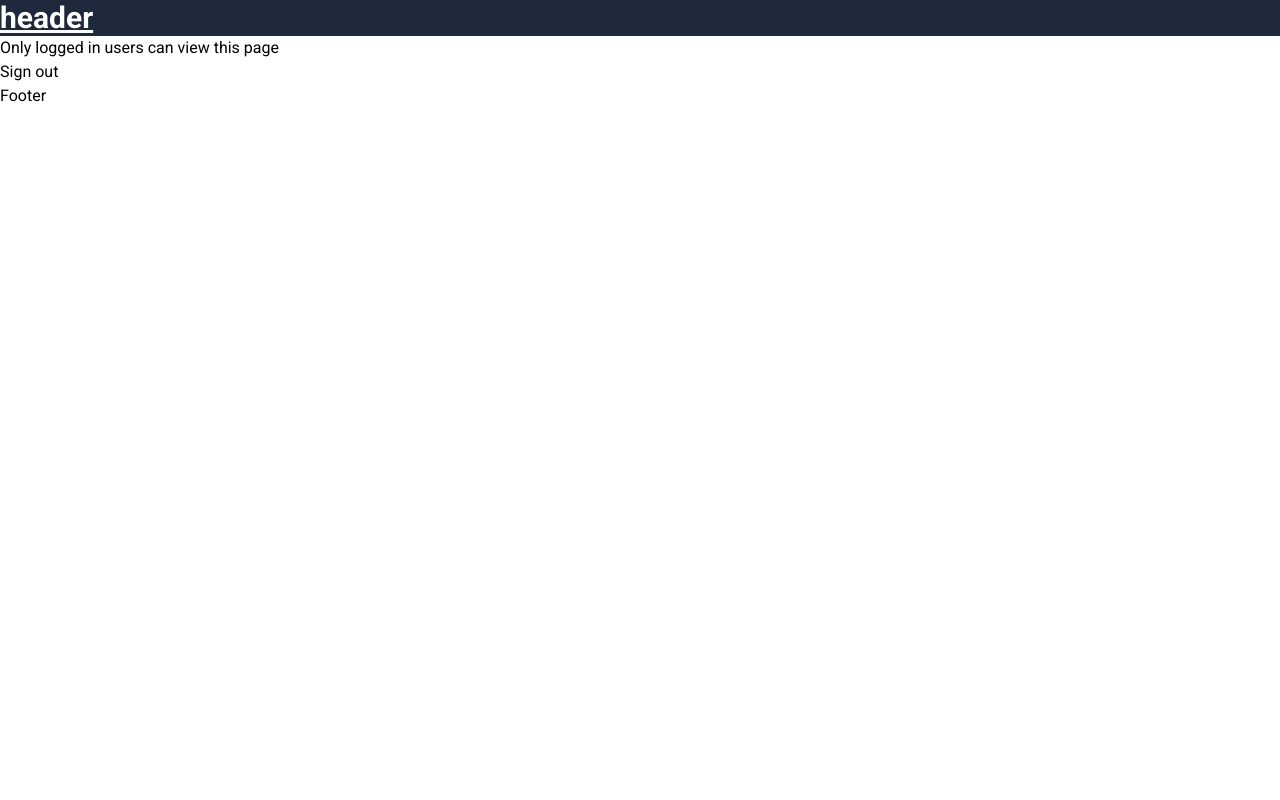
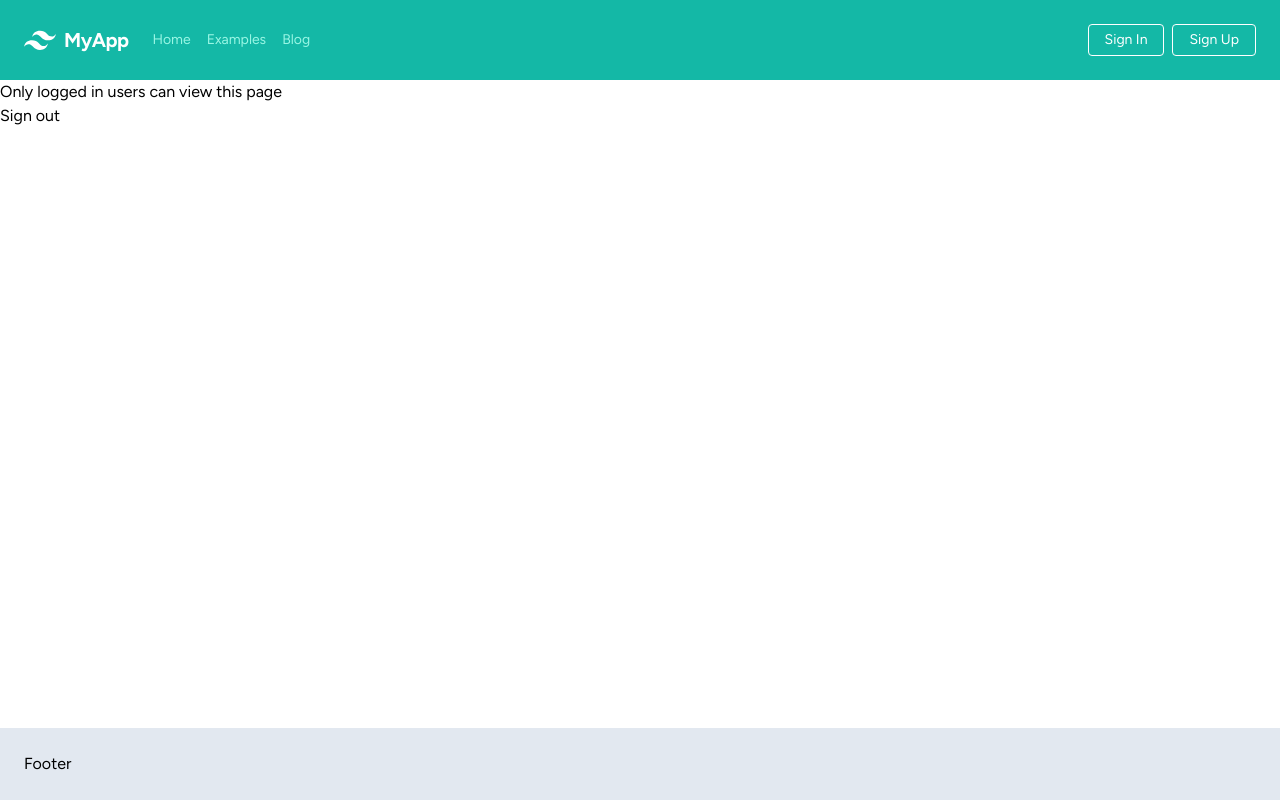
Before and after one commit to adscrum/adscrum, a Next.js app: page /dashboard in a window 1280 px wide. Built offline with nearby package versions, Linux system fonts and the light colour scheme; no server answers; sample sign-in values are in the browser's storage.

Commit message:
Basic styling added to navbar and footer

```diff
--- a/src/app/layout.js
+++ b/src/app/layout.js
@@ -5,8 +5,8 @@
 import {AuthContextProvider} from "@/context/AuthContext";
 
 //adding nextjs fonts https://blog.logrocket.com/next-js-font-optimization-custom-google-fonts/
-import {Roboto} from "@next/font/google";
-const roboto = Roboto({weight: ["400", "700", "900"], subsets: ["latin"]});
+import {Figtree} from "@next/font/google";
+const figtree = Figtree({weight: ["400", "700", "900"], subsets: ["latin"]});
 
 export default function RootLayout({children}) {
   return (
@@ -16,12 +16,13 @@
         head.js. Find out more at https://beta.nextjs.org/docs/api-reference/file-conventions/head
       */}
       <head />
-      <body>
+      {/* Set flex and 100vh to stick footer component to bottom page https://dev.to/nehalahmadkhan/how-to-make-footer-stick-to-bottom-of-web-page-3i14 */}
+      <body className="flex h-screen flex-col">
         <AuthContextProvider>
           <Navbar />
           <style jsx global>{`
             :root {
-              --roboto-font: ${roboto.style.fontFamily};
+              --roboto-font: ${figtree.style.fontFamily};
             }
           `}</style>
           {children}
--- a/src/app/page.js
+++ b/src/app/page.js
@@ -8,113 +8,12 @@
 export default function Home() {
   return (
     <div>
-      <main className="flex min-h-screen flex-col items-center justify-between p-24">
-        <div className="z-10 w-full max-w-5xl items-center justify-between font-mono text-sm lg:flex">
-          <p className="fixed left-0 top-0 flex w-full justify-center border-b border-gray-300 bg-gradient-to-b from-zinc-200 pb-6 pt-8 backdrop-blur-2xl dark:border-neutral-800 dark:bg-zinc-800/30 dark:from-inherit lg:static lg:w-auto  lg:rounded-xl lg:border lg:bg-gray-200 lg:p-4 lg:dark:bg-zinc-800/30">
-            Get started by editing&nbsp;
-            <code className="font-mono font-bold">src/app/page.js</code>
-          </p>
-          <div className="fixed bottom-0 left-0 flex h-48 w-full items-end justify-center bg-gradient-to-t from-white via-white dark:from-black dark:via-black lg:static lg:h-auto lg:w-auto lg:bg-none">
-            <a
-              className="pointer-events-none flex place-items-center gap-2 p-8 lg:pointer-events-auto lg:p-0"
-              href="https://vercel.com?utm_source=create-next-app&utm_medium=appdir-template&utm_campaign=create-next-app"
-              target="_blank"
-              rel="noopener noreferrer"
-            >
-              By{" "}
-              <Image
-                src="/vercel.svg"
-                alt="Vercel Logo"
-                className="dark:invert"
-                width={100}
-                height={24}
-                priority
-              />
-            </a>
-          </div>
-        </div>
-
-        <div className="relative flex place-items-center before:absolute before:h-[300px] before:w-[480px] before:-translate-x-1/2 before:rounded-full before:bg-gradient-radial before:from-white before:to-transparent before:blur-2xl before:content-[''] after:absolute after:-z-20 after:h-[180px] after:w-[240px] after:translate-x-1/3 after:bg-gradient-conic after:from-sky-200 after:via-blue-200 after:blur-2xl after:content-[''] before:dark:bg-gradient-to-br before:dark:from-transparent before:dark:to-blue-700 before:dark:opacity-10 after:dark:from-sky-900 after:dark:via-[#0141ff] after:dark:opacity-40 before:lg:h-[360px]">
-          <Image
-            className="relative dark:drop-shadow-[0_0_0.3rem_#ffffff70] dark:invert"
-            src="/next.svg"
-            alt="Next.js Logo"
-            width={180}
-            height={37}
-            priority
-          />
-        </div>
-
-        <div className="mb-32 grid text-center lg:mb-0 lg:grid-cols-4 lg:text-left">
-          <a
-            href="https://beta.nextjs.org/docs?utm_source=create-next-app&utm_medium=appdir-template&utm_campaign=create-next-app"
-            className="group rounded-lg border border-transparent px-5 py-4 transition-colors hover:border-gray-300 hover:bg-gray-100 hover:dark:border-neutral-700 hover:dark:bg-neutral-800/30"
-            target="_blank"
-            rel="noopener noreferrer"
-          >
-            <h2 className={`mb-3 text-2xl font-semibold`}>
-              Docs{" "}
-              <span className="inline-block transition-transform group-hover:translate-x-1 motion-reduce:transform-none">
-                -&gt;
-              </span>
-            </h2>
-            <p className={`m-0 max-w-[30ch] text-sm opacity-50`}>
-              Find in-depth information about Next.js features and API.
-            </p>
-          </a>
-
-          <a
-            href="https://nextjs.org/learn?utm_source=create-next-app&utm_medium=appdir-template-tw&utm_campaign=create-next-app"
-            className="group rounded-lg border border-transparent px-5 py-4 transition-colors hover:border-gray-300 hover:bg-gray-100 hover:dark:border-neutral-700 hover:dark:bg-neutral-800 hover:dark:bg-opacity-30"
-            target="_blank"
-            rel="noopener noreferrer"
-          >
-            <h2 className={`mb-3 text-2xl font-semibold`}>
-              Learn{" "}
-              <span className="inline-block transition-transform group-hover:translate-x-1 motion-reduce:transform-none">
-                -&gt;
-              </span>
-            </h2>
-            <p className={`m-0 max-w-[30ch] text-sm opacity-50`}>
-              Learn about Next.js in an interactive course with&nbsp;quizzes!
-            </p>
-          </a>
-
-          <a
-            href="https://vercel.com/templates?framework=next.js&utm_source=create-next-app&utm_medium=appdir-template&utm_campaign=create-next-app"
-            className="group rounded-lg border border-transparent px-5 py-4 transition-colors hover:border-gray-300 hover:bg-gray-100 hover:dark:border-neutral-700 hover:dark:bg-neutral-800/30"
-            target="_blank"
-            rel="noopener noreferrer"
-          >
-            <h2 className={`mb-3 text-2xl font-semibold`}>
-              Templates{" "}
-              <span className="inline-block transition-transform group-hover:translate-x-1 motion-reduce:transform-none">
-                -&gt;
-              </span>
-            </h2>
-            <p className={`m-0 max-w-[30ch] text-sm opacity-50`}>
-              Explore the Next.js 13 playground.
-            </p>
-          </a>
-
-          <a
-            href="https://vercel.com/new?utm_source=create-next-app&utm_medium=appdir-template&utm_campaign=create-next-app"
-            className="group rounded-lg border border-transparent px-5 py-4 transition-colors hover:border-gray-300 hover:bg-gray-100 hover:dark:border-neutral-700 hover:dark:bg-neutral-800/30"
-            target="_blank"
-            rel="noopener noreferrer"
-          >
-            <h2 className={`mb-3 text-2xl font-semibold`}>
-              Deploy{" "}
-              <span className="inline-block transition-transform group-hover:translate-x-1 motion-reduce:transform-none">
-                -&gt;
-              </span>
-            </h2>
-            <p className={`m-0 max-w-[30ch] text-sm opacity-50`}>
-              Instantly deploy your Next.js site to a shareable URL with Vercel.
-            </p>
-          </a>
-        </div>
-      </main>
+      <div className="container mx-auto p-6">
+        <h1 className="mb-2 text-3xl font-bold ">Home</h1>
+        <p className="text-slate-700">
+          This is our app please sign up or sign in to continue.
+        </p>
+      </div>
     </div>
   );
 }
--- a/src/components/footer.js
+++ b/src/components/footer.js
@@ -1,5 +1,10 @@
 const Footer = () => {
-  return <div>Footer</div>;
+  //Set footer margin top auto to stick footer to bottom https://dev.to/nehalahmadkhan/how-to-make-footer-stick-to-bottom-of-web-page-3i14
+  return (
+    <footer className="mt-auto bg-slate-200">
+      <div className="container mx-auto p-6">Footer</div>
+    </footer>
+  );
 };
 
 export default Footer;
--- a/src/components/navbar.js
+++ b/src/components/navbar.js
@@ -1,8 +1,69 @@
+import Link from "next/link";
+
 const Navbar = () => {
   return (
-    <div className="bg-slate-800 text-3xl font-bold text-white underline">
-      header
-    </div>
+    <nav className="flex flex-wrap items-center justify-between bg-teal-500 p-6">
+      <div className="mr-6 flex flex-shrink-0 items-center text-white">
+        <svg
+          className="mr-2 h-8 w-8 fill-current"
+          width="54"
+          height="54"
+          viewBox="0 0 54 54"
+          xmlns="http://www.w3.org/2000/svg"
+        >
+          <path d="M13.5 22.1c1.8-7.2 6.3-10.8 13.5-10.8 10.8 0 12.15 8.1 17.55 9.45 3.6.9 6.75-.45 9.45-4.05-1.8 7.2-6.3 10.8-13.5 10.8-10.8 0-12.15-8.1-17.55-9.45-3.6-.9-6.75.45-9.45 4.05zM0 38.3c1.8-7.2 6.3-10.8 13.5-10.8 10.8 0 12.15 8.1 17.55 9.45 3.6.9 6.75-.45 9.45-4.05-1.8 7.2-6.3 10.8-13.5 10.8-10.8 0-12.15-8.1-17.55-9.45-3.6-.9-6.75.45-9.45 4.05z" />
+        </svg>
+        <span className="text-xl font-semibold tracking-tight">MyApp</span>
+      </div>
+      <div className="block lg:hidden">
+        <button className="flex items-center rounded border border-teal-400 px-3 py-2 text-teal-200 hover:border-white hover:text-white">
+          <svg
+            className="h-3 w-3 fill-current"
+            viewBox="0 0 20 20"
+            xmlns="http://www.w3.org/2000/svg"
+          >
+            <title>Menu</title>
+            <path d="M0 3h20v2H0V3zm0 6h20v2H0V9zm0 6h20v2H0v-2z" />
+          </svg>
+        </button>
+      </div>
+      <div className="block w-full flex-grow lg:flex lg:w-auto lg:items-center">
+        <div className="text-sm lg:flex-grow">
+          <Link
+            href="/"
+            className="mr-4 mt-4 block text-teal-200 hover:text-white lg:mt-0 lg:inline-block"
+          >
+            Home
+          </Link>
+          <Link
+            href="#"
+            className="mr-4 mt-4 block text-teal-200 hover:text-white lg:mt-0 lg:inline-block"
+          >
+            Examples
+          </Link>
+          <Link
+            href="#"
+            className="mt-4 block text-teal-200 hover:text-white lg:mt-0 lg:inline-block"
+          >
+            Blog
+          </Link>
+        </div>
+        <div>
+          <Link
+            href="/auth/signin"
+            className=" mr-2 mt-4 inline-block rounded border border-white px-4 py-2 text-sm leading-none text-white hover:border-transparent hover:bg-white hover:text-teal-500 lg:mt-0"
+          >
+            Sign In
+          </Link>
+          <Link
+            href="/auth/signup"
+            className="mt-4 inline-block rounded border border-white px-4 py-2 text-sm leading-none text-white hover:border-transparent hover:bg-white hover:text-teal-500 lg:mt-0"
+          >
+            Sign Up
+          </Link>
+        </div>
+      </div>
+    </nav>
   );
 };
 
```
